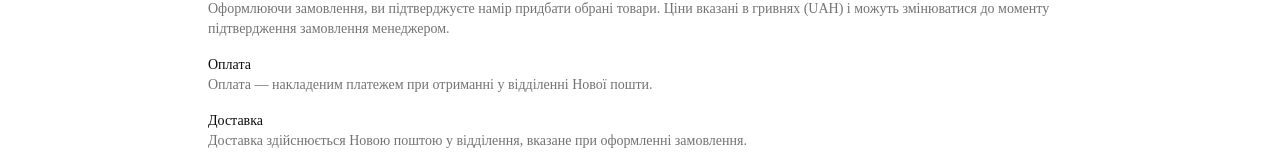
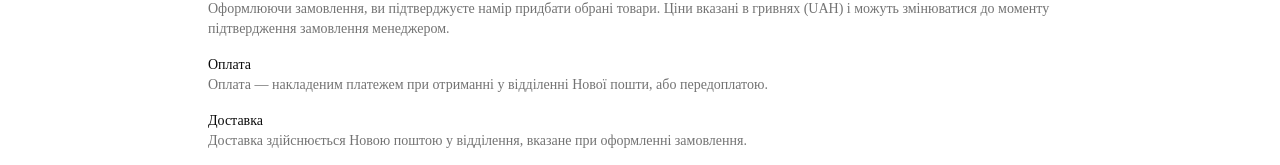
Before and after one commit to krasofkiworld-collab/krasofki_world, a Next.js app: page /terms in a window 1280 px wide. Shown: the part 134-299 px from the top of the page. Built offline with nearby package versions, Linux system fonts and the light colour scheme; no server answers; a web font is replaced by a local one.

Commit message:
content: mention prepayment as a payment option everywhere cash-on-delivery is mentioned
Checkout form, product purchase panel, order detail, terms, and FAQ
all only mentioned cash-on-delivery. Added передоплата as an
alternative in all five places.

```diff
--- a/src/app/(shop)/faq/page.tsx
+++ b/src/app/(shop)/faq/page.tsx
@@ -13,7 +13,7 @@ const FAQS = [
   },
   {
     q: "Як я оплачую замовлення?",
-    a: "Накладеним платежем — оплата при отриманні у відділенні Нової пошти.",
+    a: "Накладеним платежем — оплата при отриманні у відділенні Нової пошти, або передоплатою.",
   },
   {
     q: "Якою службою доставляєте?",
--- a/src/app/(shop)/terms/page.tsx
+++ b/src/app/(shop)/terms/page.tsx
@@ -21,7 +21,9 @@ export default function TermsPage() {
 
       <div>
         <p className="font-medium">Оплата</p>
-        <p className="text-muted-foreground">Оплата — накладеним платежем при отриманні у відділенні Нової пошти.</p>
+        <p className="text-muted-foreground">
+          Оплата — накладеним платежем при отриманні у відділенні Нової пошти, або передоплатою.
+        </p>
       </div>
 
       <div>
--- a/src/components/shop/checkout-form.tsx
+++ b/src/components/shop/checkout-form.tsx
@@ -144,7 +144,7 @@ export function CheckoutForm() {
 
       <div className="flex flex-col gap-1.5">
         <Label>Оплата</Label>
-        <p className="rounded-lg border bg-muted/40 px-3 py-2 text-sm">Накладений платіж — оплата при отриманні</p>
+        <p className="rounded-lg border bg-muted/40 px-3 py-2 text-sm">Накладений платіж — оплата при отриманні, або передоплата</p>
       </div>
 
       <div className="flex flex-col gap-1.5">
--- a/src/components/shop/order-detail-view.tsx
+++ b/src/components/shop/order-detail-view.tsx
@@ -149,7 +149,7 @@ export function OrderDetailView({ id }: { id: string }) {
           {order.delivery_address.branch ? `, відділення ${order.delivery_address.branch}` : ""}
           {order.delivery_address.street ? `, ${order.delivery_address.street}` : ""}
         </p>
-        <p>Оплата: при отриманні</p>
+        <p>Оплата: при отриманні або передоплата</p>
       </div>
     </div>
   );
--- a/src/components/shop/product-purchase-panel.tsx
+++ b/src/components/shop/product-purchase-panel.tsx
@@ -247,7 +247,7 @@ export function ProductPurchasePanel({
       <div className="flex flex-col gap-1.5 text-xs text-muted-foreground">
         <p className="flex items-center gap-1.5">
           <Truck className="size-3.5 shrink-0" />
-          Доставка Новою поштою, оплата при отриманні
+          Доставка Новою поштою, оплата при отриманні або передоплата
         </p>
         <p className="flex items-center gap-1.5">
           <RotateCcw className="size-3.5 shrink-0" />
```
